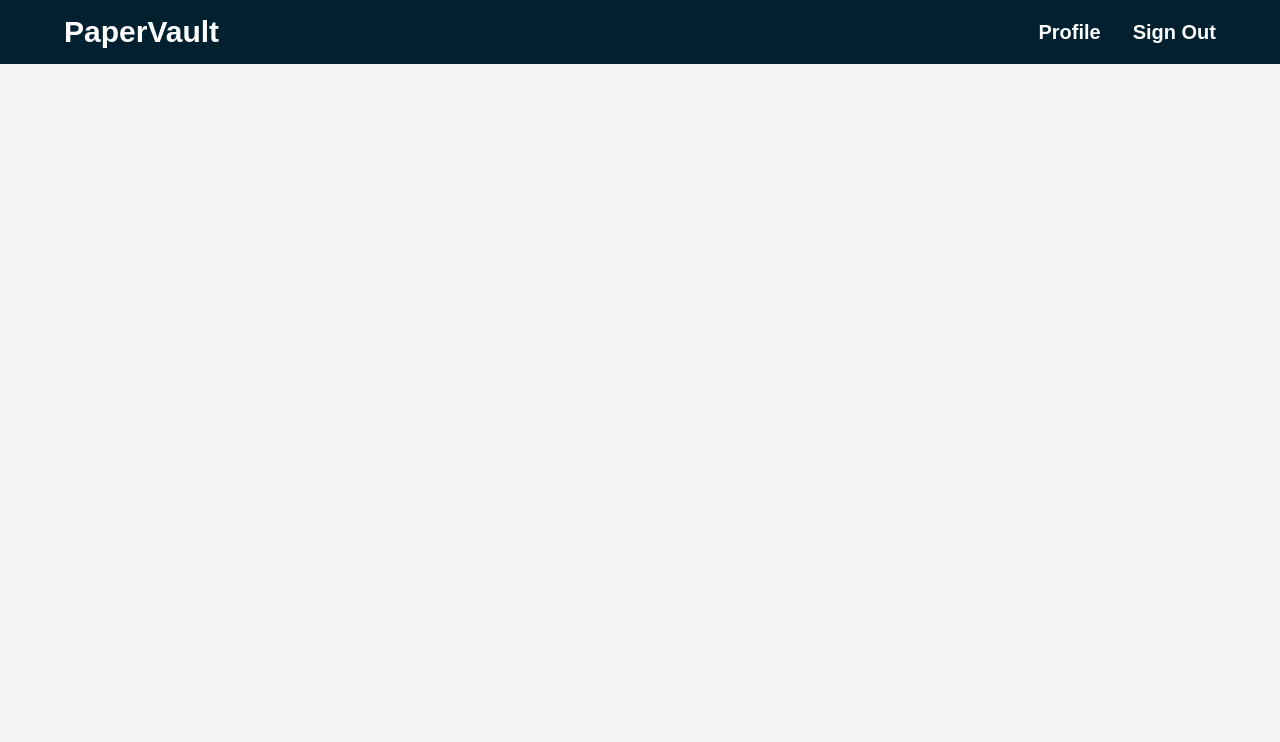
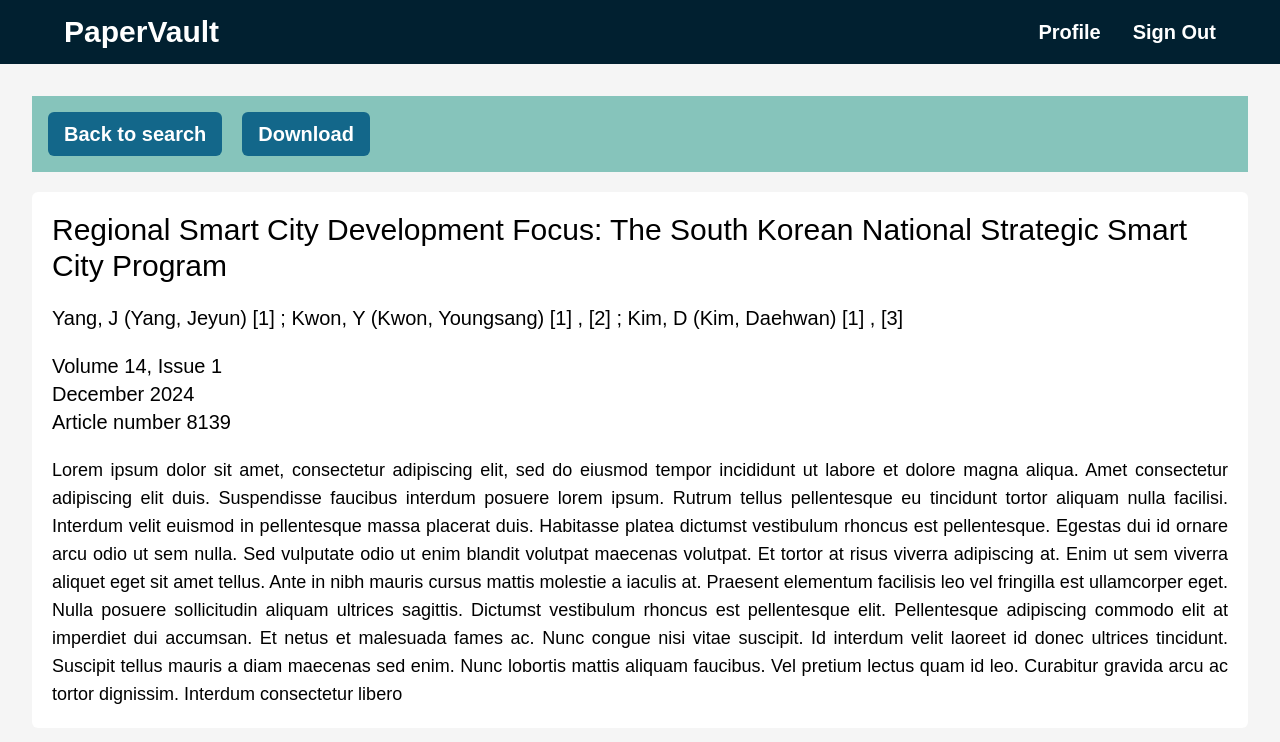
Before and after one commit to ARQUI-SOFTWARE-EMERGENTES/papervault-app, an Angular app: page /research/1 in a window 1280 px wide. Before the commit this address led to /. Shown: the top 742 px of the page. Built offline with nearby package versions, Linux system fonts and the light colour scheme; a web font is replaced by a local one.

Commit message:
feat: add research details component

```diff
--- a/src/app/app.routes.ts
+++ b/src/app/app.routes.ts
@@ -4,11 +4,14 @@ import { RegisterComponent } from './register/register.component';
 import { SearchComponent } from './search/search.component';
 import { UploadComponent } from './upload/upload.component';
 import { ProfileComponent } from './profile/profile.component';
+import { ResearchComponent } from './research/research.component';
 
 export const routes: Routes = [
     { path: 'login', component: LoginComponent },
     { path: 'register', component: RegisterComponent },
     { path:'search', component: SearchComponent},
     { path:'upload', component: UploadComponent},
-    { path:'profile/:id', component: ProfileComponent}
+    { path:'profile/:id', component: ProfileComponent},
+    { path: 'research/:id', component: ResearchComponent },
+    { path: '**', redirectTo: 'search'}
 ];
--- a/src/app/components/header/header.component.html
+++ b/src/app/components/header/header.component.html
@@ -1,7 +1,7 @@
 <div class="flex justify-between items-center h-16 py-8 px-16 bg-header w-full">
    <h1 class="text-3xl font-bold text-white">PaperVault</h1>
    <div>
-        <a href="/search" class="text-white text-xl font-semibold">Profile</a>
-        <a href="/upload" class="text-white text-xl font-semibold ml-8">Sign Out</a>
+        <a [routerLink]="['/profile/1']" class="text-white text-xl font-semibold">Profile</a>
+        <a [routerLink]="['/login']" class="text-white text-xl font-semibold ml-8">Sign Out</a>
    </div>
 </div>
--- a/src/app/components/header/header.component.ts
+++ b/src/app/components/header/header.component.ts
@@ -1,9 +1,12 @@
 import { Component } from '@angular/core';
+import { RouterModule } from '@angular/router';
 
 @Component({
   selector: 'app-header',
   standalone: true,
-  imports: [],
+  imports: [
+    RouterModule
+  ],
   templateUrl: './header.component.html',
   styleUrl: './header.component.css'
 })
--- /dev/null
+++ b/src/app/research/research.component.html
@@ -0,0 +1,19 @@
+<div class="flex flex-col gap-5 m-8">
+    <div class="flex gap-5 bg-quaternary p-4">
+        <button (click)="goBack()" class="text-xl bg-secondary rounded-md px-4 py-2 font-bold text-white">Back to search</button>
+        <button class="text-xl bg-secondary rounded-md px-4 py-2 font-bold text-white">Download</button>
+    </div>
+    <div class="p-5 bg-white rounded-md w-full flex flex-col gap-5">
+        <h2 class="text-3xl">Regional Smart City Development Focus: The South Korean National Strategic Smart City Program</h2>
+        <h3 class="text-xl">Yang, J (Yang, Jeyun) [1] ; Kwon, Y (Kwon, Youngsang) [1] , [2] ; Kim, D (Kim, Daehwan) [1] , [3]</h3>
+        <div class="flex flex-col">
+            <h3 class="text-xl">Volume 14, Issue 1</h3>
+            <h3 class="text-xl">December 2024</h3>
+            <h3 class="text-xl">Article number 8139</h3>
+        </div>
+        <p class="text-lg text-justify">
+            Lorem ipsum dolor sit amet, consectetur adipiscing elit, sed do eiusmod tempor incididunt ut labore et dolore magna aliqua. Amet consectetur adipiscing elit duis. Suspendisse faucibus interdum posuere lorem ipsum. Rutrum tellus pellentesque eu tincidunt tortor aliquam nulla facilisi. Interdum velit euismod in pellentesque massa placerat duis. Habitasse platea dictumst vestibulum rhoncus est pellentesque. Egestas dui id ornare arcu odio ut sem nulla. Sed vulputate odio ut enim blandit volutpat maecenas volutpat. Et tortor at risus viverra adipiscing at. Enim ut sem viverra aliquet eget sit amet tellus. Ante in nibh mauris cursus mattis molestie a iaculis at. Praesent elementum facilisis leo vel fringilla est ullamcorper eget. Nulla posuere sollicitudin aliquam ultrices sagittis.
+Dictumst vestibulum rhoncus est pellentesque elit. Pellentesque adipiscing commodo elit at imperdiet dui accumsan. Et netus et malesuada fames ac. Nunc congue nisi vitae suscipit. Id interdum velit laoreet id donec ultrices tincidunt. Suscipit tellus mauris a diam maecenas sed enim. Nunc lobortis mattis aliquam faucibus. Vel pretium lectus quam id leo. Curabitur gravida arcu ac tortor dignissim. Interdum consectetur libero
+        </p>
+    </div>
+</div>
--- /dev/null
+++ b/src/app/research/research.component.ts
@@ -0,0 +1,17 @@
+import { Component } from '@angular/core';
+import { Location } from '@angular/common';
+
+@Component({
+  selector: 'app-research',
+  standalone: true,
+  imports: [],
+  templateUrl: './research.component.html',
+  styleUrl: './research.component.css'
+})
+export class ResearchComponent {
+  constructor(private location: Location) {}
+
+  goBack() {
+    this.location.back();
+  }
+}
--- a/src/app/search/search.component.html
+++ b/src/app/search/search.component.html
@@ -41,7 +41,7 @@
                     </div>
                 </div>
 
-                <div class="bg-white w-full border rounded-md border-gray-500 p-8 flex flex-col gap-2">
+                <div class="bg-white w-full border rounded-md border-gray-500 p-8 flex flex-col gap-2 cursor-pointer" (click)="viewResearch('1')">
                     <h4 class="text-2xl">Regional Smart City Development Focus: The South Korean National Strategic Smart City Program</h4>
                     <p class="text-xl">Jung, Hyun-Sook</p>
                     <p class="text-xl">Journal of Urban Technology</p>
--- a/src/app/search/search.component.ts
+++ b/src/app/search/search.component.ts
@@ -38,4 +38,8 @@ export class SearchComponent implements OnInit {
     });
   }
 
+  viewResearch(id: string) {
+    this.router.navigate(['/research', id]);
+  }
+
 }
--- a/tailwind.config.js
+++ b/tailwind.config.js
@@ -9,6 +9,7 @@ module.exports = {
         "primary": "#6CD6FC",
         "secondary": "#13678A",
         "tertiary": "#0CABA8",
+        "quaternary": "#86C4BB",
         "header": "#012030",
       }
     },
```
Also changed, not shown: src/app/research/research.component.css (added), 1 other file (tests, documents, lock files or other folders).
